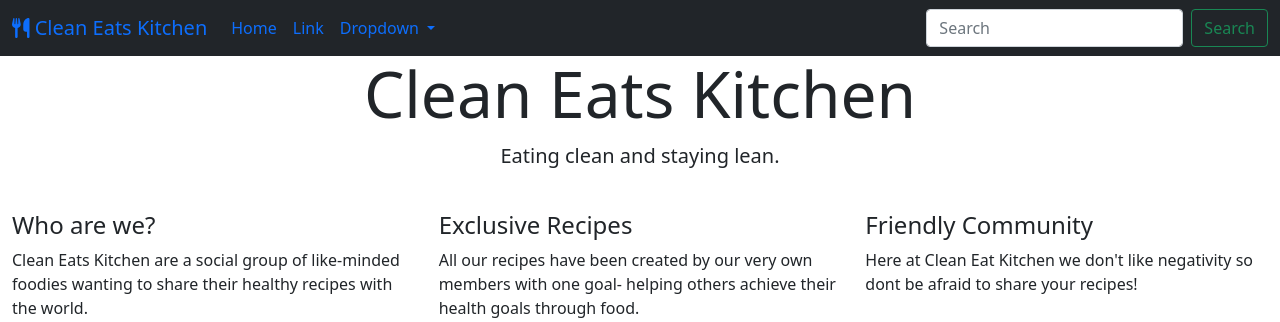
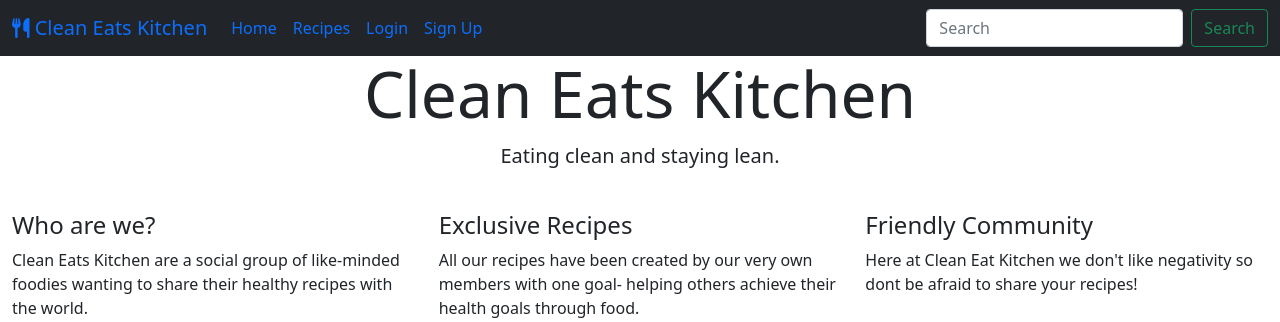
Before and after one commit to benlamb95/mp4-clean-eats-kitchen, a Django app: page / in a window 1280 px wide. Shown: the top 322 px of the page. Run offline with Django 3.2, Linux system fonts and the light colour scheme; some libraries are stand-ins or nearby versions.

Commit message:
Update nav bar with correct links i need for project

```diff
--- a/templates/base.html
+++ b/templates/base.html
@@ -36,26 +36,30 @@
       <div class="collapse navbar-collapse" id="navbarSupportedContent">
         <ul class="navbar-nav me-auto mb-2 mb-lg-0">
           <li class="nav-item">
-            <a class="nav-link active" aria-current="page" href="#">Home</a>
+              <a class="nav-link active" aria-current="page" href="#">Home</a>
           </li>
           <li class="nav-item">
-            <a class="nav-link" href="#">Link</a>
+              <a class="nav-link" href="#">Recipes</a>
           </li>
-          <li class="nav-item dropdown">
-            <a class="nav-link dropdown-toggle" href="#" id="navbarDropdown" role="button" data-bs-toggle="dropdown"
-              aria-expanded="false">
-              Dropdown
-            </a>
-            <ul class="dropdown-menu" aria-labelledby="navbarDropdown">
-              <li><a class="dropdown-item" href="#">Action</a></li>
-              <li><a class="dropdown-item" href="#">Another action</a></li>
-              <li>
-                <hr class="dropdown-divider">
-              </li>
-              <li><a class="dropdown-item" href="#">Something else here</a></li>
-            </ul>
+          {% if user.is_authenticated %}
+          <li class="nav-item">
+              <a class="nav-link" href="#">Create Recipe</a>
           </li>
-        </ul>
+          <li class="nav-item">
+              <a class="nav-link" href="#">Profile</a>
+          </li>
+          <li class="nav-item">
+              <a class="nav-link" href="#">Logout</a>
+          </li>
+          {% else %}
+          <li class="nav-item">
+              <a class="nav-link" href="#"><span class="glyphicon glyphicon-log-in"></span> Login</a>
+          </li>
+          <li class="nav-item">
+              <a class="nav-link" href="#"><span class="glyphicon glyphicon-user"></span> Sign Up</a>
+          </li>
+          {% endif %}
+      </ul>
         <form class="d-flex" role="search">
           <input class="form-control me-2" type="search" placeholder="Search" aria-label="Search">
           <button class="btn btn-outline-success" type="submit">Search</button>
@@ -64,52 +68,6 @@
     </div>
   </nav>
 
-  <!-- <nav class="navbar navbar-inverse">
-        <div class="container-fluid">
-            <div class="navbar-header">
-                <button type="button" class="navbar-toggle" data-toggle="collapse" data-target="#myNavbar">
-                    <span class="icon-bar"></span>
-                    <span class="icon-bar"></span>
-                    <span class="icon-bar"></span>
-                </button>
-                <a class="navbar-brand" href="#"><i class="fa-solid fa-utensils logo"></i> Clean Eats Kitchen</a>
-            </div>
-            <div class="collapse navbar-collapse" id="myNavbar">
-                <ul class="navbar-nav me-auto mb-2 mb-lg-0">
-                    <li class="nav-item">
-                        <a class="nav-link active" aria-current="page" href="#">Home</a>
-                    </li>
-                    <li class="nav-item">
-                        <a class="nav-link" href="#">Recipes</a>
-                    </li>
-
-
-                    <li class="nav-item">
-                        <a class="nav-link" href="#">Create Recipe</a>
-                    </li>
-                    <li class="nav-item">
-                        <a class="nav-link" href="#">Profile</a>
-                    </li>
-                    <li class="nav-item">
-                        <a class="nav-link" href="#">Logout</a>
-                    </li>
-
-
-                    <li class="nav-item">
-                        <a class="nav-link" href="#"><span class="glyphicon glyphicon-log-in"></span> Login</a>
-                    </li>
-                    <li class="nav-item">
-                        <a class="nav-link" href="#"><span class="glyphicon glyphicon-user"></span> Sign Up</a>
-                    </li>
-
-                </ul>
-                <form class="d-flex">
-                    <input class="form-control me-2" type="search" placeholder="Search" aria-label="Search">
-                    <button class="btn btn-outline-success" type="submit">Search</button>
-                </form>
-            </div>
-        </div>
-    </nav> -->
 
   <!--MAIN CONTENT OF PAGE-->
   <main class="flex-shrink-0 main-bg">
```
